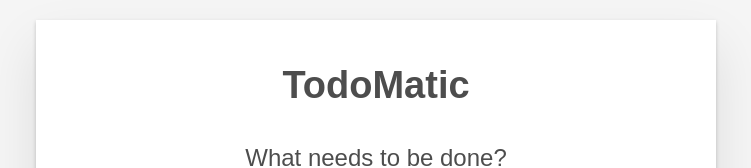
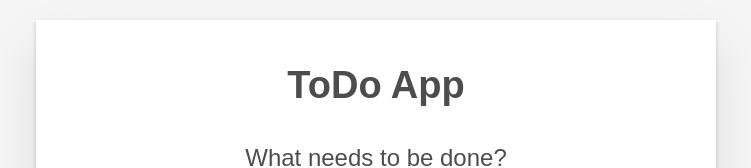
Before and after one commit to saksham-koul/todo-list-react, a React (Create React App) app: page / in a window 1280 px wide. Shown: the top 168 px of the page, without its empty margins (264-1015 px from the left). Built offline with nearby package versions, Linux system fonts and the light colour scheme.

Commit message:
Heading + Title changed

```diff
--- a/public/index.html
+++ b/public/index.html
@@ -24,7 +24,7 @@
       work correctly both with client-side routing and a non-root public URL.
       Learn how to configure a non-root public URL by running `npm run build`.
     -->
-    <title>TodoMatic</title>
+    <title>ToDo App</title>
   </head>
   <body>
     <noscript>You need to enable JavaScript to run this app.</noscript>
--- a/src/App.js
+++ b/src/App.js
@@ -77,7 +77,7 @@ export default function App(props) {
 
     return (
         <div className="todoapp stack-large">
-            <h1>TodoMatic</h1>
+            <h1>ToDo App</h1>
             <Form addTask={addTask}/>
             <div className="filters btn-group stack-exception">
                 {filterList}
--- a/src/index.js
+++ b/src/index.js
@@ -11,16 +11,16 @@ const DATA = [
     {id: 'todo-2', name: 'Repeat', completed: false},
 ]
 
-const BUTTONS = [
-    {id: 'btn-0', name: 'all'},
-    {id: 'btn-1', name: 'active'},
-    {id: 'btn-2', name: 'completed'},
-]
+// const BUTTONS = [
+//     {id: 'btn-0', name: 'all'},
+//     {id: 'btn-1', name: 'active'},
+//     {id: 'btn-2', name: 'completed'},
+// ]
 
 const root = ReactDOM.createRoot(document.getElementById('root'));
 root.render(
   <React.StrictMode>
-    <App subject="Saksham" tasks={DATA} buttons={BUTTONS}/>
+    <App tasks={DATA} />
   </React.StrictMode>
 );
 
```
